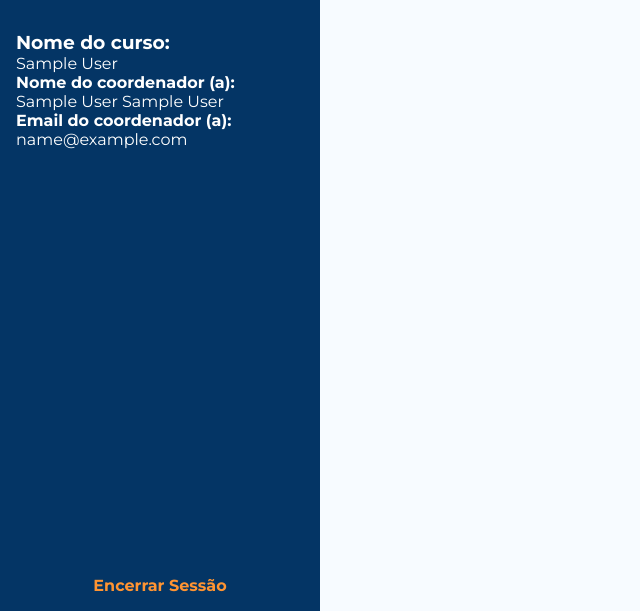
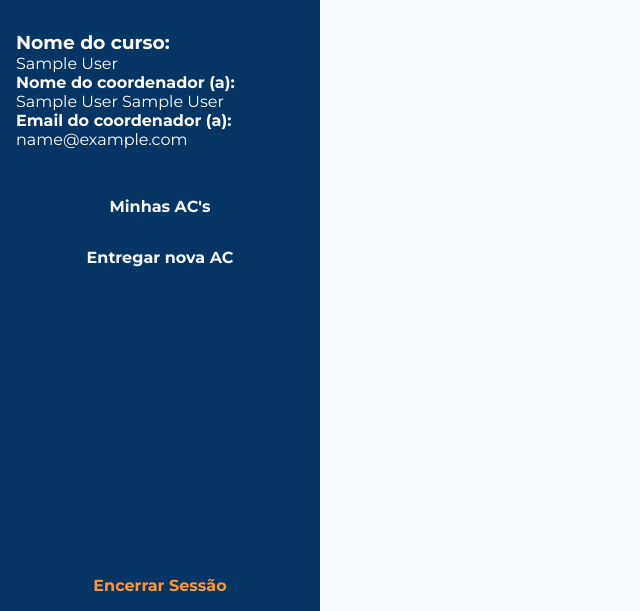
Before and after one commit to GabrielTurri/ac-smart, a PHP site: page /reprovadas.php in a window 1280 px wide. Shown: the part 189-800 px from the top of the page, without its empty margins (0-640 px from the left). Run offline with PHP 8.4, Linux system fonts and the light colour scheme; the visitor is signed in with stand-in values (Sample User, id 1); data that the repository does not hold is empty.

Commit message:
adicionado os botões na sidebar

```diff
--- a/src/components/sidebar.php
+++ b/src/components/sidebar.php
@@ -34,10 +34,19 @@
       echo "<p> {$_SESSION['email_coordenador']}</p>";
       ?>
     </div>
+    <div class="column gap-8">
+      <a href="atividades.php">
+        <button>Minhas AC's</button>
+      </a>
+      <a href="entrega.php">
+        <button>Entregar nova AC</button>
+      </a>
+    </div>
+
   </div>
     <!-- para imprimir as informações do curso do aluno cadastrado -->
   <form action="../server/server.php" method="post">
-    <button type="submit" value="Encerrar Sessão" name="sair" id="sair">
+    <button type="submit" class="btn-logoff" name="sair" id="sair">
       <!-- <img src="assets/icons/log-out-red.svg" alt=""> -->
       Encerrar Sessão
     </button>
--- a/src/styles/global.css
+++ b/src/styles/global.css
@@ -136,19 +136,32 @@ body, input, textarea, button {
   background-color: transparent;
   font-size: 16px;
 
-  color: #ff9432;
   font-weight: 700;
+  color: #F7FBFF;
+  /* background-color: #084480; */
 
   width: 100%;
   padding: 16px;
   bottom: 0;
 }
+.sidebar .btn-logoff {
+  color: #ff9432;
 
-.sidebar button:hover {
-  cursor: pointer;
+}
+.sidebar .btn-logoff:hover {
   background-color: #ff9432;
   color: #043565;
+
+}
+ .sidebar button:hover {
+  background-color: #476988;
+  cursor: pointer;
+  transition: .4s ease;
   }
+.sidebar a{
+  text-decoration: none;
+}
+
 /* DASHBOARD */
 .dashboard-content {
   margin-left: 20rem;
```
Also changed, not shown: src/dashboard.php (line endings or trailing spaces).
